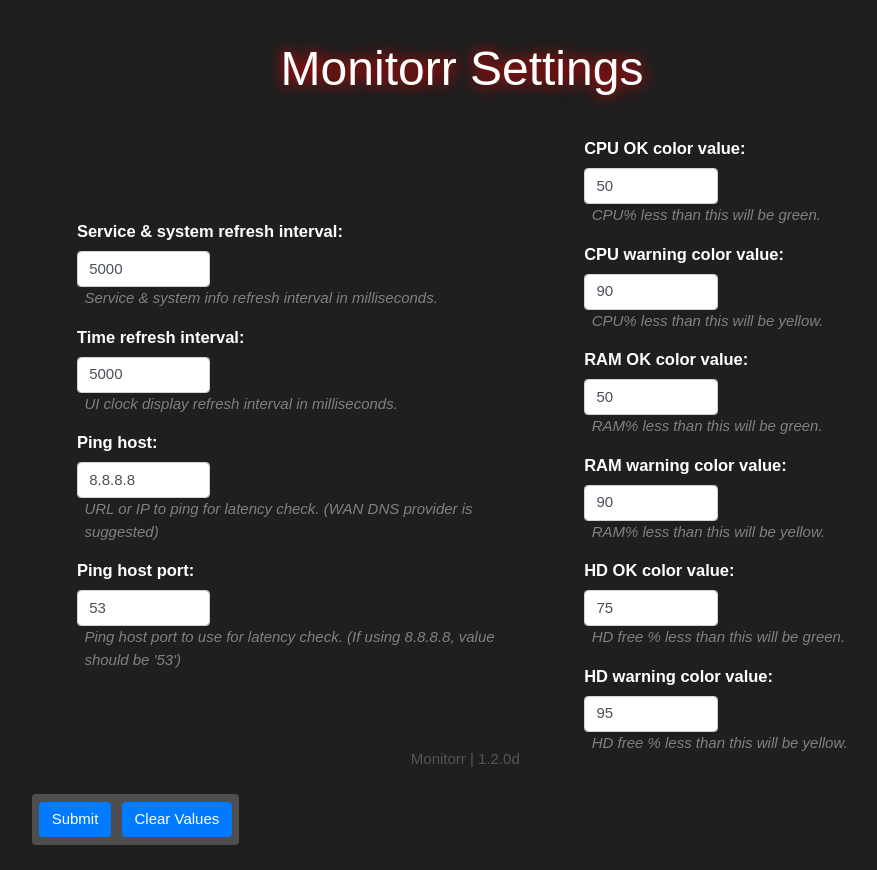
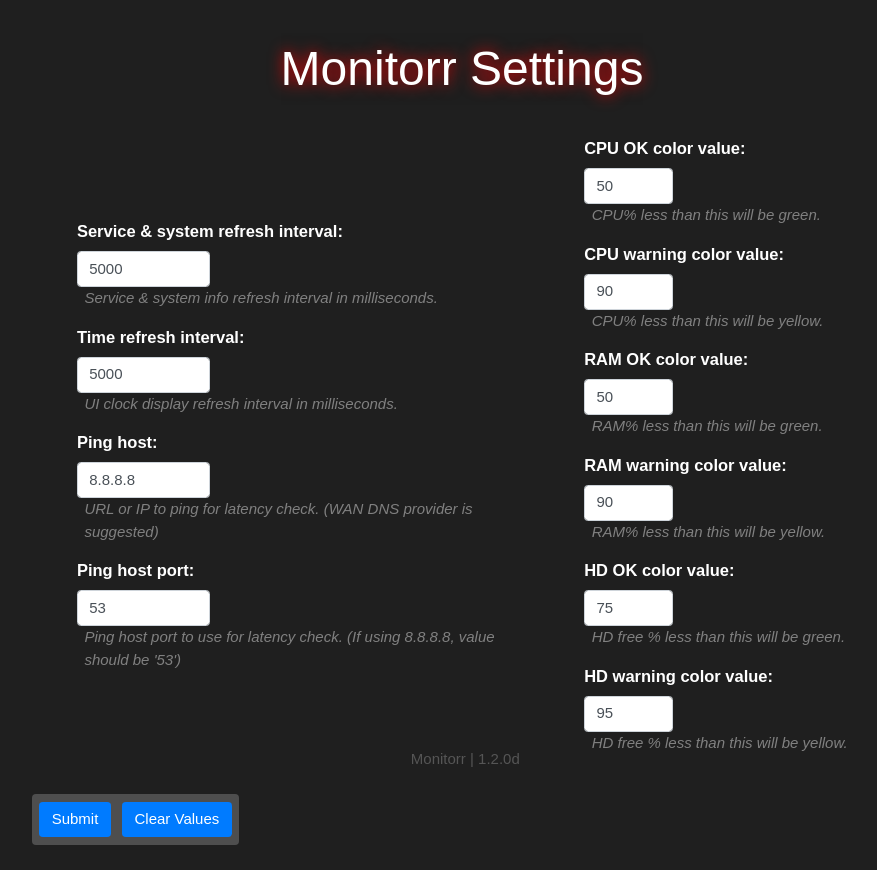
Before and after one commit to Monitorr/Monitorr, a PHP site: page /monitorr/assets/php/monitorr-site_settings.php in a window 1280 px wide. Shown: the whole page, without its empty margins (178-1055 px from the left). Run offline with PHP 8.4, Linux system fonts and the light colour scheme; the visitor is signed in with stand-in values (Sample User, id 1); data that the repository does not hold is empty.

Commit message:
fixed input widths

```diff
--- a/assets/php/monitorr-site_settings.php
+++ b/assets/php/monitorr-site_settings.php
@@ -662,7 +662,7 @@ class OneFileLoginApplication
                                         "name": "cpuok",
                                         "placeholder": "50",
                                         "typeahead": {},
-                                        "size": "10",
+                                        "size": 5,
                                         "allowOptionalEmpty": false,
                                         "data": {},
                                         "autocomplete": false,
@@ -686,7 +686,7 @@ class OneFileLoginApplication
                                         "name": "cpuwarn",
                                         "placeholder": "90",
                                         "typeahead": {},
-                                        "size": "10",
+                                        "size": 5,
                                         "allowOptionalEmpty": false,
                                         "data": {},
                                         "autocomplete": false,
@@ -710,7 +710,7 @@ class OneFileLoginApplication
                                         "name": "ramok",
                                         "placeholder": "50",
                                         "typeahead": {},
-                                        "size": "10",
+                                        "size": 5,
                                         "allowOptionalEmpty": false,
                                         "data": {},
                                         "autocomplete": false,
@@ -734,7 +734,7 @@ class OneFileLoginApplication
                                         "name": "ramwarn",
                                         "placeholder": "90",
                                         "typeahead": {},
-                                        "size": "10",
+                                        "size": 5,
                                         "allowOptionalEmpty": false,
                                         "data": {},
                                         "autocomplete": false,
@@ -758,7 +758,7 @@ class OneFileLoginApplication
                                         "name": "hdok",
                                         "placeholder": "75",
                                         "typeahead": {},
-                                        "size": "10",
+                                        "size": 5,
                                         "allowOptionalEmpty": false,
                                         "data": {},
                                         "autocomplete": false,
@@ -782,7 +782,7 @@ class OneFileLoginApplication
                                         "name": "hdwarn",
                                         "placeholder": "95",
                                         "typeahead": {},
-                                        "size": "10",
+                                        "size": 5,
                                         "allowOptionalEmpty": false,
                                         "data": {},
                                         "autocomplete": false,
```
